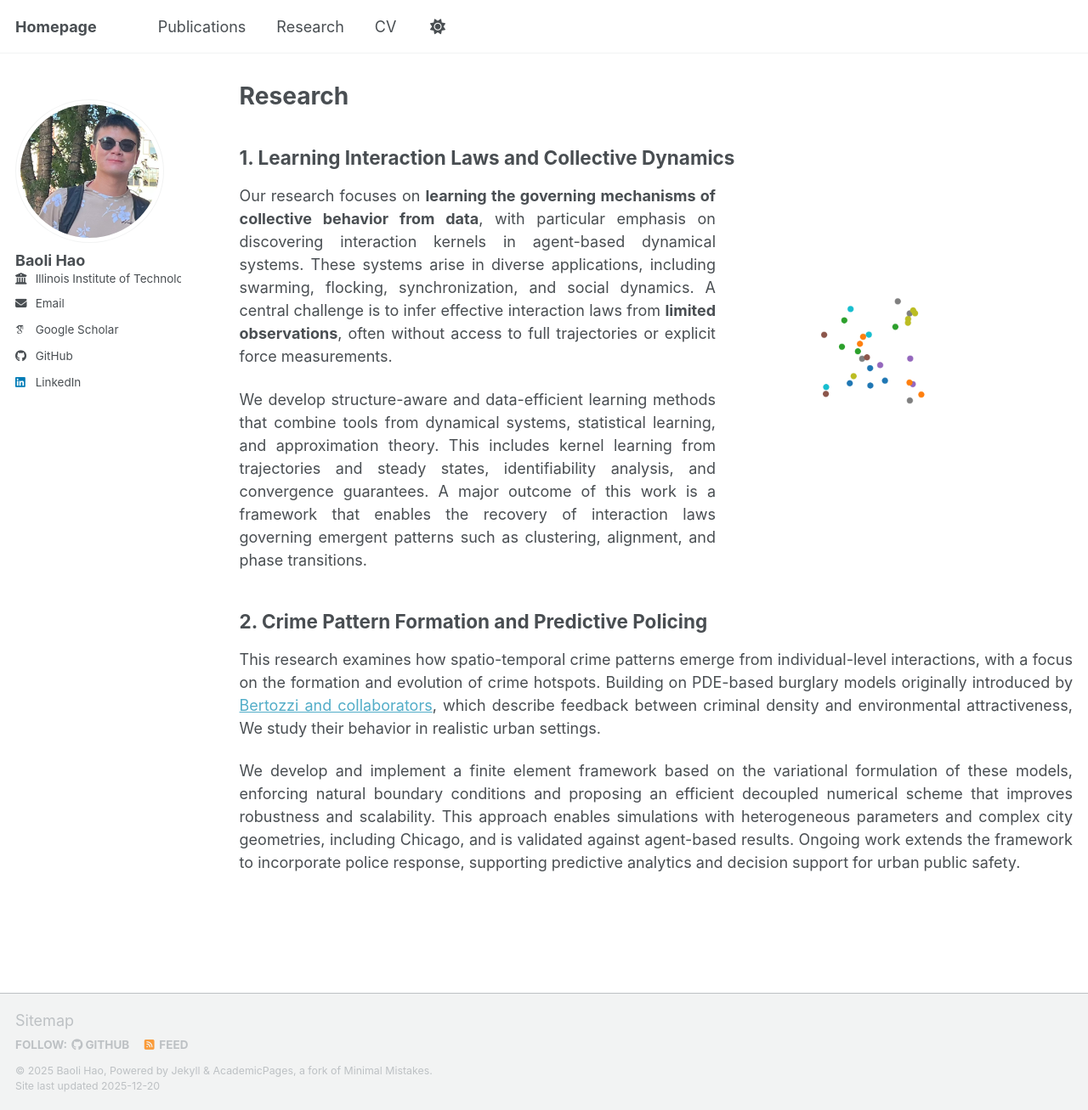
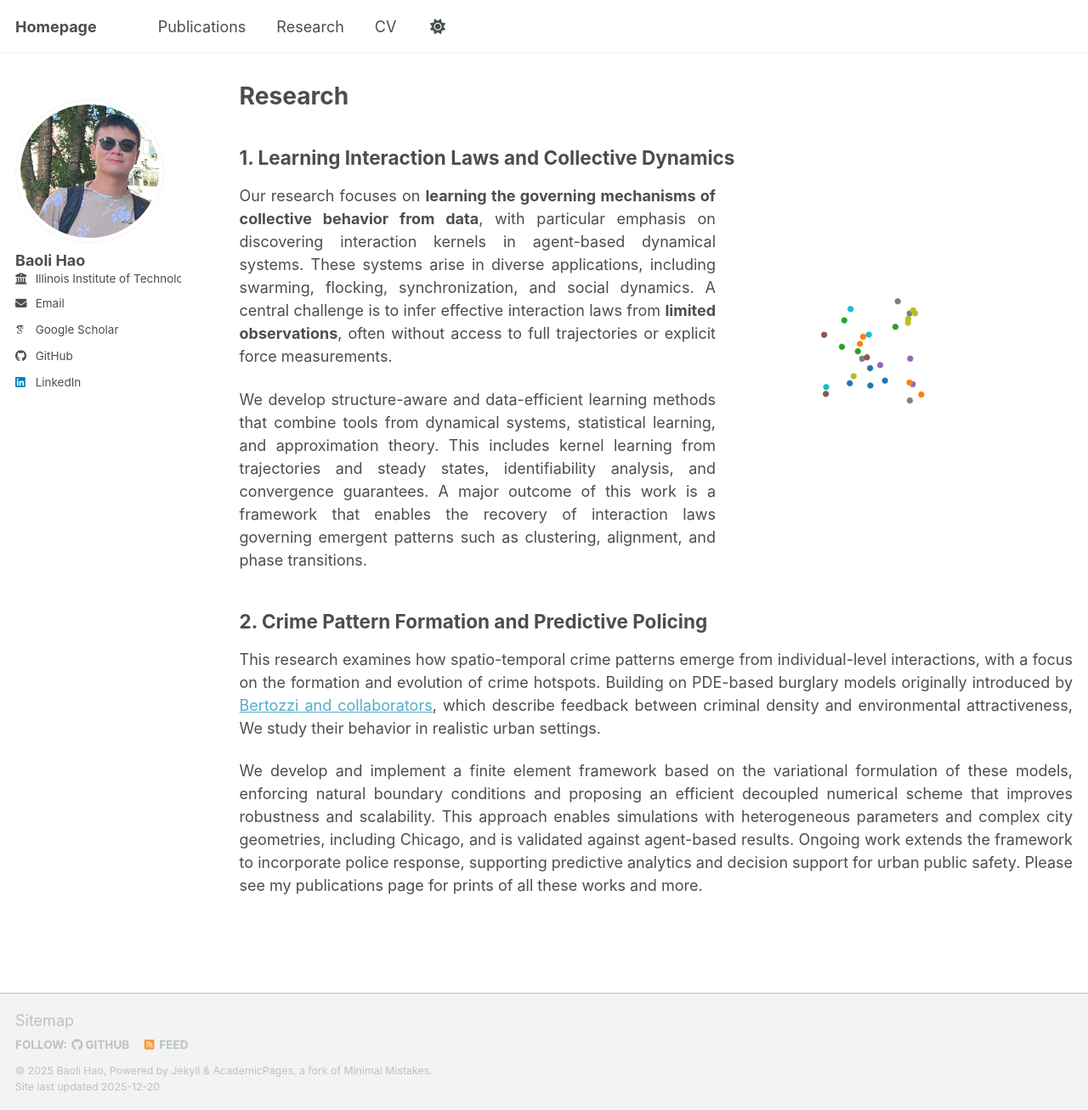
Before and after one commit to baolihao/baolihao.github.io, a Jekyll site: the page built from _pages/portfolio.html, in a window 1280 px wide and 1307 px high. Shown: the whole window at 85% size. Built offline with Jekyll 4.4.1, drawn with Linux system fonts in a browser that asks for light colours; some web fonts are replaced; a script bundle is joined from its source files by our own code; library files that are not in the unit come from our copies.

Commit message:
Update portfolio.html

```diff
--- a/_pages/portfolio.html
+++ b/_pages/portfolio.html
@@ -28,4 +28,5 @@ which describe feedback between criminal density and environmental attractivenes
 enforcing natural boundary conditions and proposing an efficient decoupled numerical scheme that improves robustness and scalability.
 This approach enables simulations with heterogeneous parameters and complex city geometries,
 including Chicago, and is validated against agent-based results. Ongoing work extends
-the framework to incorporate police response, supporting predictive analytics and decision support for urban public safety.</p>
+the framework to incorporate police response, supporting predictive analytics and decision support for urban public safety.
+Please see my publications page for prints of all these works and more.</p>
```
